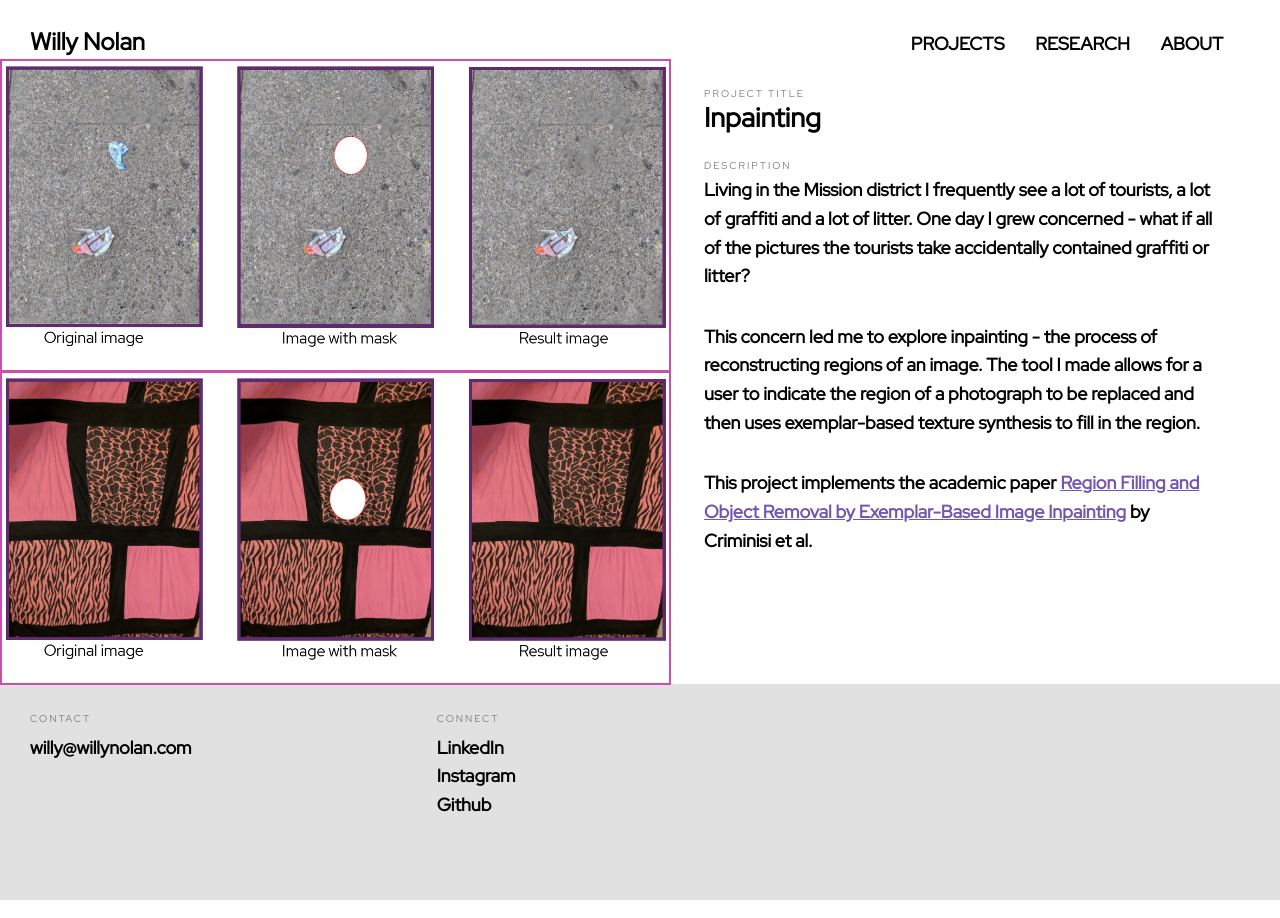
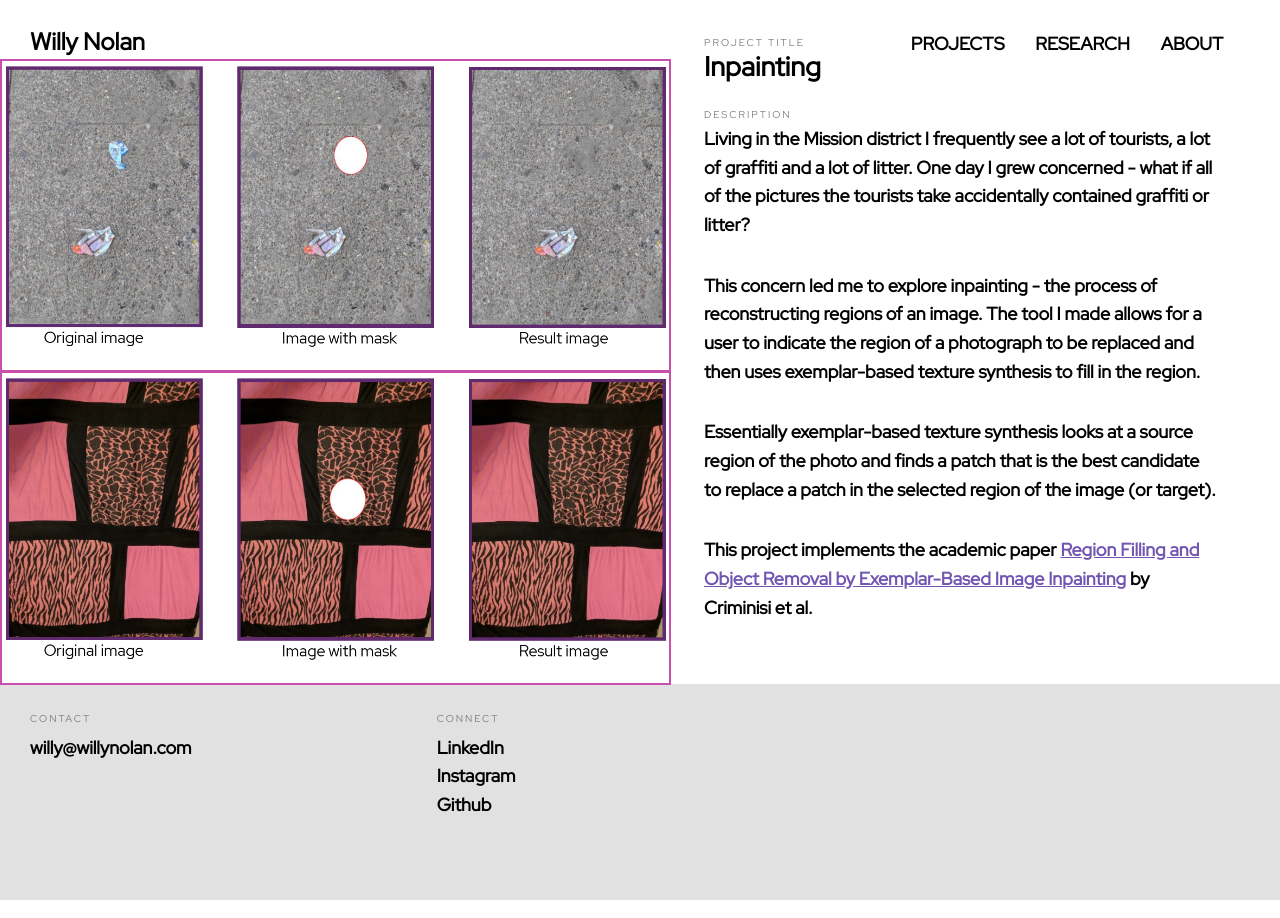
Before and after one commit to computersarecool/willynolan.com, a Jekyll site: the page built from _posts/research/2017-04-03-inpainting.md, in a window 1280 px wide. Built offline with Jekyll 4.4.1, drawn with Linux system fonts in a browser that asks for light colours; some web fonts are replaced.

```diff
--- a/_config.yml
+++ b/_config.yml
@@ -4,9 +4,9 @@
 description: "Stylistically inspired by the past, technologically inspired by the future..."
 research_description: "Not everything is easily shown visually..."
 about:
-  - "I am a software engineer focused on improving how people interact with and experience technology. This site contains some of the projects I have created while pursuing those goals."
+  - "I am a software engineer focused on improving how people interact with and experience technology. This site contains some of the projects I have created while pursuing that goal."
   - "I studied Communication at Portland State University, Journalism at The University of Southern California and Computer Science at Georgia Tech."
-  - "During my career I have been fortunate enough to work with Obscura Digital, TAIT, AT&T, Instagram and Snapchat on projects all over the world."
+  - "During my career I have been fortunate enough to work with companies such as Obscura Digital, TAIT, AT&T, The Madison Square Garden Company, Instagram and Snapchat on projects all over the world."
 keywords: "Willy Nolan, Software Engineering, Interactive Engineering"
 email: "willy@willynolan.com"
 linkedin: "https://www.linkedin.com/in/willynolan/"
--- a/_posts/research/2017-04-03-inpainting.md
+++ b/_posts/research/2017-04-03-inpainting.md
@@ -35,6 +35,11 @@
 </p>
 
 <p>
+Essentially exemplar-based texture synthesis looks at a source region of the photo and finds a patch that is the best
+candidate to replace a patch in the selected region of the image (or target).
+</p>
+
+<p>
 This project implements the academic paper
 <a href="https://ieeexplore.ieee.org/abstract/document/1323101">Region Filling and Object Removal by Exemplar-Based Image Inpainting</a>
 by Criminisi et al.
```
